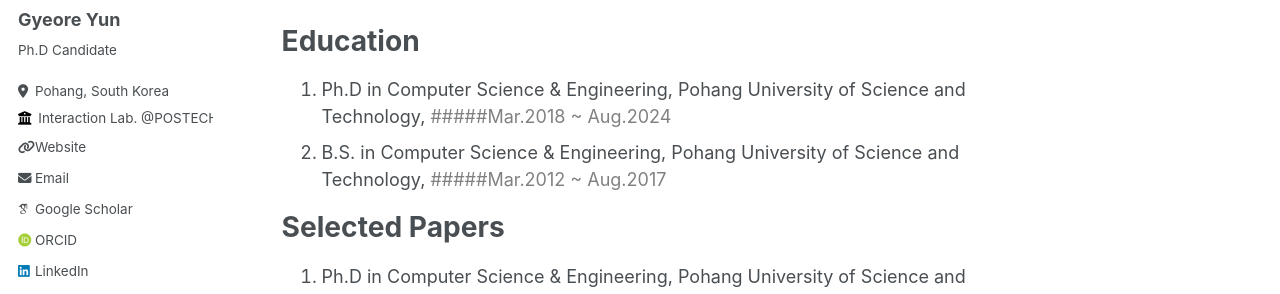
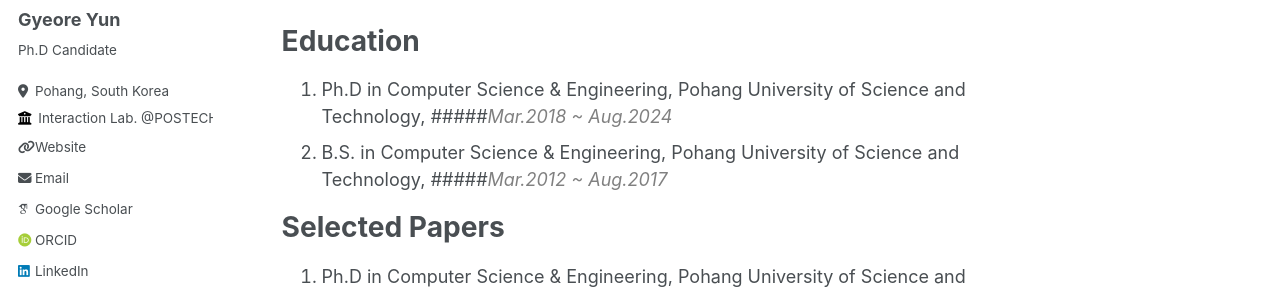
Before and after one commit to GyeoreYun/GyeoreYun.github.io, a Jekyll site: the page built from _pages/about.md, in a window 1280 px wide and 900 px high. Shown: the part 282-576 px from the top of the window. Built offline with Jekyll 4.4.1, drawn with Linux system fonts in a browser that asks for light colours; some web fonts are replaced.

Commit message:
Update about.md

```diff
--- a/_pages/about.md
+++ b/_pages/about.md
@@ -12,8 +12,8 @@
 
 Education
 ======
-1. Ph.D in Computer Science & Engineering, Pohang University of Science and Technology,    <span style="color:#808080">#####Mar.2018 ~ Aug.2024</span>
-1. B.S. in Computer Science & Engineering, Pohang University of Science and Technology,    <span style="color:#808080">#####Mar.2012 ~ Aug.2017</span>
+1. Ph.D in Computer Science & Engineering, Pohang University of Science and Technology,    _#####<span style="color:#808080">Mar.2018 ~ Aug.2024</span>_
+1. B.S. in Computer Science & Engineering, Pohang University of Science and Technology,    _#####<span style="color:#808080">Mar.2012 ~ Aug.2017</span>_
 
 Selected Papers
 ======
```
